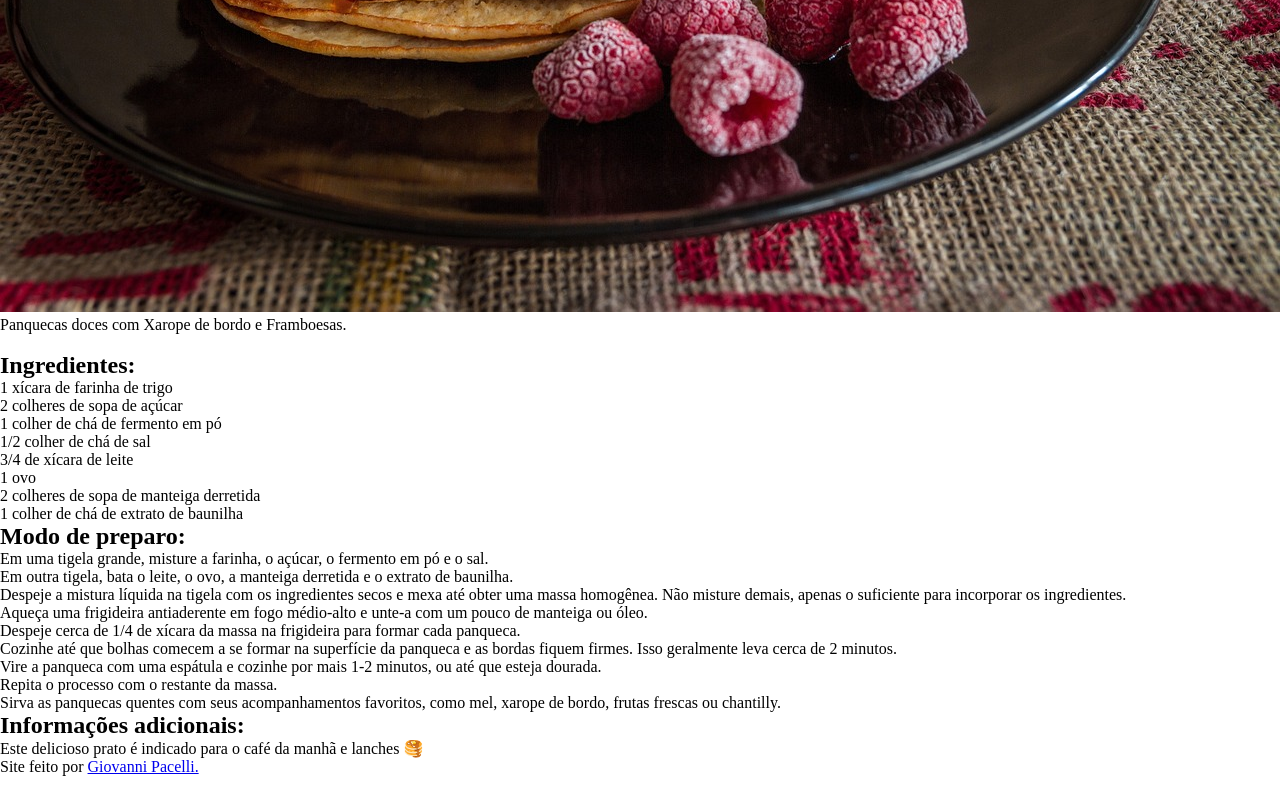
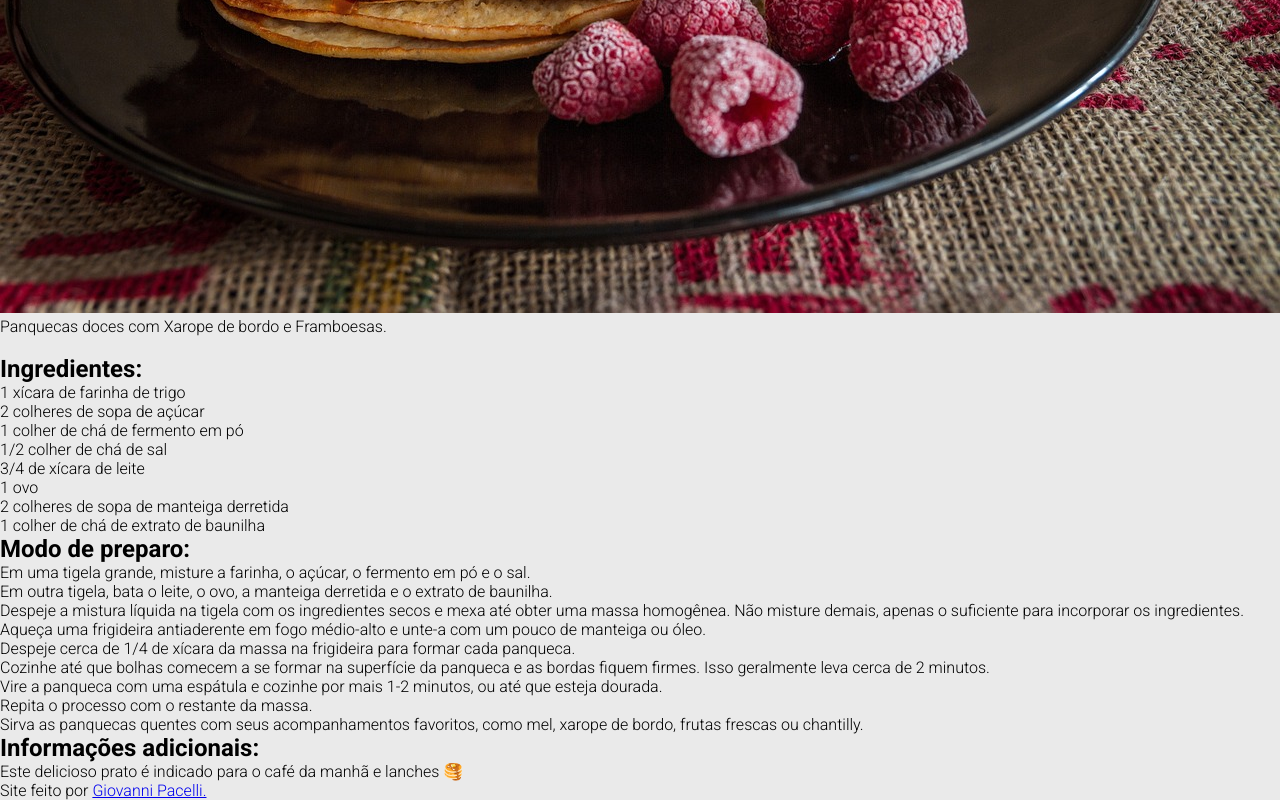
Before and after one commit to giovannipacellirib/Pagina-de-Receita, a plain HTML site: page index.html in a window 1280 px wide. Shown: the part 530-1330 px from the top of the page. Before the commit the page ends 1306 px from the top, so only its background shows below. Drawn offline with Linux system fonts and the light colour scheme.

Commit message:
add font

```diff
--- a/index.html
+++ b/index.html
@@ -1,12 +1,16 @@
 <!DOCTYPE html>
 <html lang="pt-br">
 <head>
+    <link rel="preconnect" href="https://fonts.googleapis.com">
+    <link rel="preconnect" href="https://fonts.gstatic.com" crossorigin>
+    <link href="https://fonts.googleapis.com/css2?family=Roboto:wght@300;700&display=swap" rel="stylesheet">
     <meta charset="UTF-8">
     <meta name="viewport" content="width=device-width, initial-scale=1.0">
     <title>Document</title>
     <link rel="stylesheet" href="styles.css">
 </head>
 <body>
+    <div id="container">
     <h1>Panqueca doce</h1>
 
     <figure>
@@ -14,6 +18,7 @@
         <figcaption>Panquecas doces com Xarope de bordo e Framboesas.</figcaption>
     </figure>
     <br>
+    <div id="ingredients">
     <h2>Ingredientes:</h2>
     <ul>
         <li>1 xícara de farinha de trigo</li>
@@ -25,6 +30,8 @@
         <li>2 colheres de sopa de manteiga derretida</li>
         <li>1 colher de chá de extrato de baunilha</li>
     </ul>
+    </div>
+    <div id="preparation mode">
     <h2>Modo de preparo:</h2>
     <ol>
         <li>Em uma tigela grande, misture a farinha, o açúcar, o fermento em pó e o sal.</li>
@@ -37,8 +44,14 @@
         <li>Repita o processo com o restante da massa.</li>
         <li>Sirva as panquecas quentes com seus acompanhamentos favoritos, como mel, xarope de bordo, frutas frescas ou chantilly.</li>
     </ol>
+    </div>
+    <div id="add informations">
     <h2>Informações adicionais:</h2>
     <p>Este delicioso prato é indicado para o café da manhã e lanches 🥞</p>
+    </div>
+    <div id="footer">
     <footer>Site feito por <a href="https://github.com/giovannipacellirib" target="_blank">Giovanni Pacelli.</a></footer>
+    </div>
+    </div>
 </body>
 </html>
--- a/styles.css
+++ b/styles.css
@@ -3,3 +3,11 @@
    padding: 0;
    box-sizing: border-box;
 }
+
+body {
+    background-color: #EAEAEA;
+}
+
+body * {
+    font-family: 'Roboto', sans-serif;
+}
```
